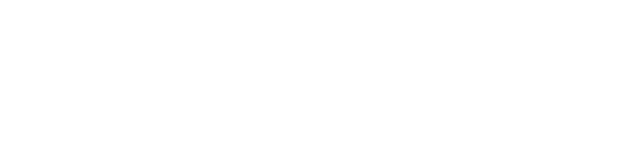
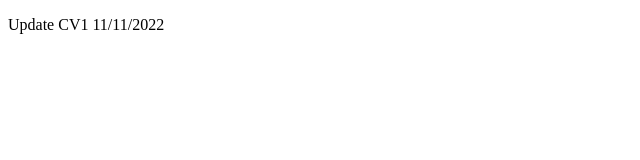
Before and after one commit to standa55026132/mango-portfolio, a plain HTML site: page cv1-1.html in a window 1280 px wide. Shown: the whole page, without its empty margins (0-640 px from the left). Drawn offline with Linux system fonts and the light colour scheme.

Commit message:
Add cv1 11/11/2022

```diff
--- a/cv1-1.html
+++ b/cv1-1.html
@@ -5,6 +5,6 @@
     <title>Title</title>
 </head>
 <body>
-
+    <p>Update CV1 11/11/2022</p>
 </body>
 </html>
```
